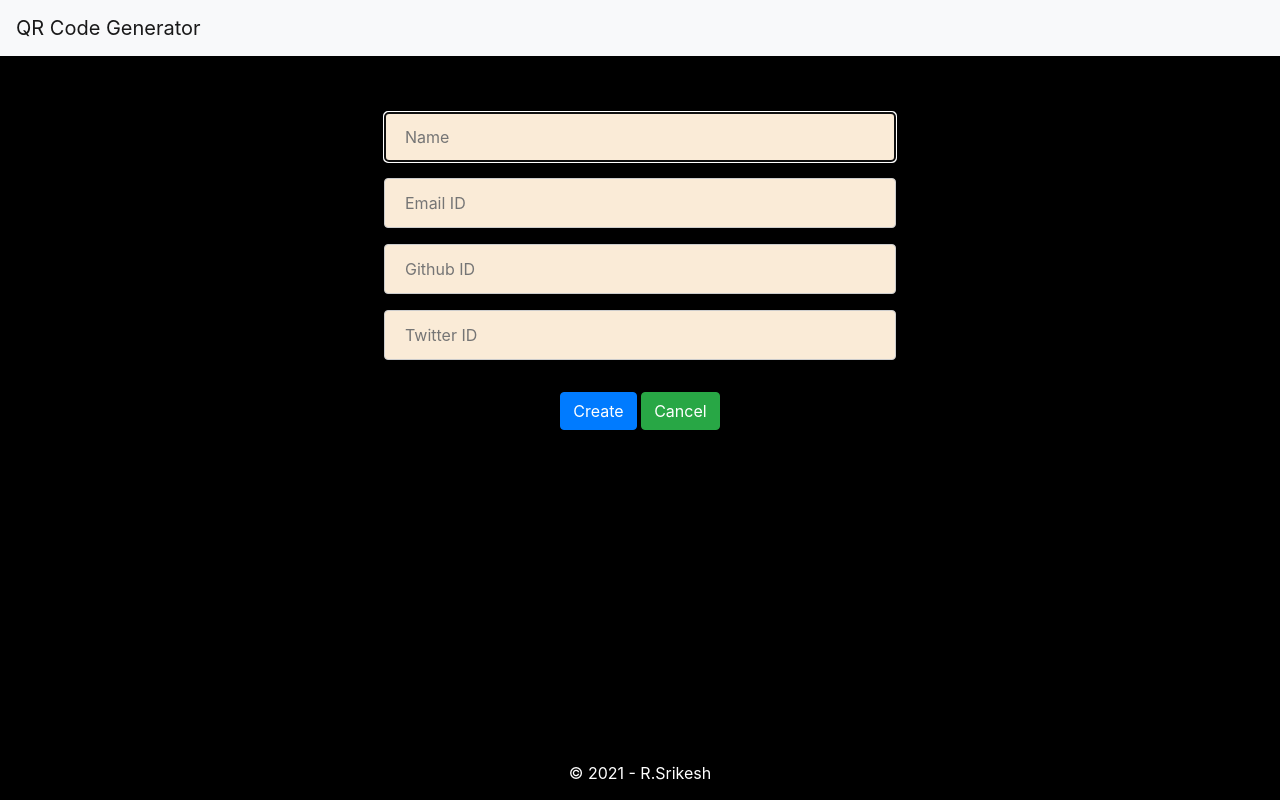
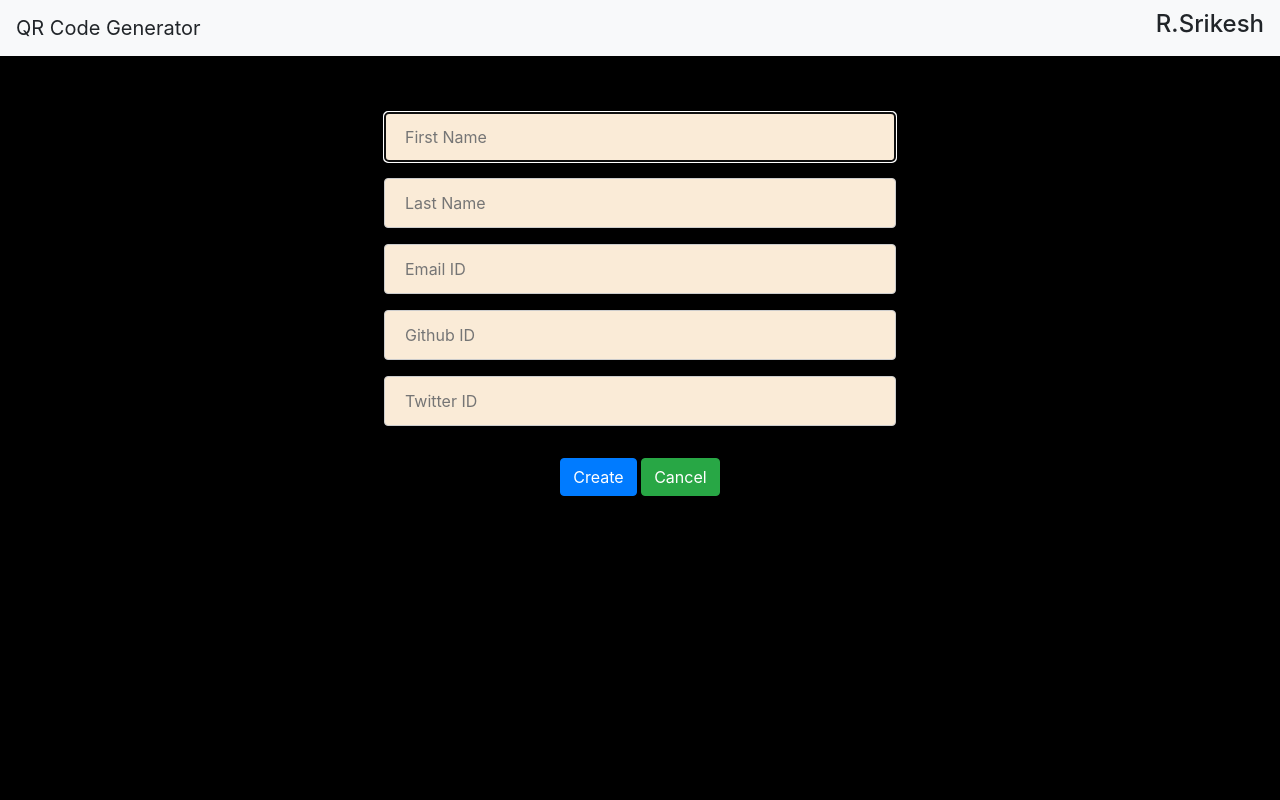
Before and after one commit to rSrikesh/QRCode-Badge-Generator, a website: page index.html in a window 1280 px wide. Drawn offline with nearby package versions, Linux system fonts and the light colour scheme; a web font is replaced by a local one.

Commit message:
Add files via upload
Edited Navbar and Added a Button

```diff
--- a/index.html
+++ b/index.html
@@ -6,6 +6,8 @@
 		<meta name="viewport" content="width=device-width, initial-scale=1.0" />
 		<script src="index.js"></script>
 		<link rel="stylesheet" href="style.css" />
+		<script src="https://cdnjs.cloudflare.com/ajax/libs/dom-to-image/2.6.0/dom-to-image.min.js"></script>
+		<script src="https://cdnjs.cloudflare.com/ajax/libs/FileSaver.js/1.3.8/FileSaver.min.js"></script>
 		<link href="https://fonts.googleapis.com/css2?family=Dela+Gothic+One&family=Roboto+Mono:wght@500&display=swap" rel="stylesheet">
 		<link rel="stylesheet" href="https://maxcdn.bootstrapcdn.com/bootstrap/4.0.0/css/bootstrap.min.css" integrity="sha384-Gn5384xqQ1aoWXA+058RXPxPg6fy4IWvTNh0E263XmFcJlSAwiGgFAW/dAiS6JXm" crossorigin="anonymous">
 		<script src="https://code.jquery.com/jquery-3.2.1.slim.min.js" integrity="sha384-KJ3o2DKtIkvYIK3UENzmM7KCkRr/rE9/Qpg6aAZGJwFDMVNA/GpGFF93hXpG5KkN" crossorigin="anonymous"></script>
@@ -13,14 +15,18 @@
 		<script src="https://maxcdn.bootstrapcdn.com/bootstrap/4.0.0/js/bootstrap.min.js" integrity="sha384-JZR6Spejh4U02d8jOt6vLEHfe/JQGiRRSQQxSfFWpi1MquVdAyjUar5+76PVCmYl" crossorigin="anonymous"></script>
 		<title>QR Code Generator</title>
 	</head>
-	<body onLoad="self.focus();document.code.name.focus()" style="background-color: black;">
-	<nav class="navbar navbar-expand-lg navbar-light bg-light">
-		<a class="navbar-brand" href="#">QR Code Generator</a>
-	</nav>
+	<body onLoad="self.focus();document.code.fname.focus()" style="background-color: black;">
+		<nav class="navbar navbar-light bg-light">
+			<a class="navbar-brand">QR Code Generator</a>
+			<form class="form-inline">
+			  <h4>R.Srikesh</h4>
+			</form>
+		</nav>
 	<div id= "main" align="center">
 		<br><br />
 		<form name="code" id="myForm">
-			<input type="text" id="name" name="name" placeholder="Name" /><br />
+			<input type="text" id="fname" name="fname" placeholder="First Name" /><br />
+			<input type="text" id="lname" name="lname" placeholder="Last Name" /><br />
 			<input type="email" id="email" placeholder="Email ID" /><br />
 			<input type="text" id="github" placeholder="Github ID" /><br />
 			<input type="text" id="twitter" placeholder="Twitter ID" /><br><br />
@@ -29,9 +35,7 @@
 		</form>
 		<br>
 		<div id="badge"></div>
-	</div>
-	<div align="center" id="bottom">
-		&#169; 2021 - R.Srikesh <br />
+		<div id="button"></div>
 	</div>
 	</body>
 </html>
```
